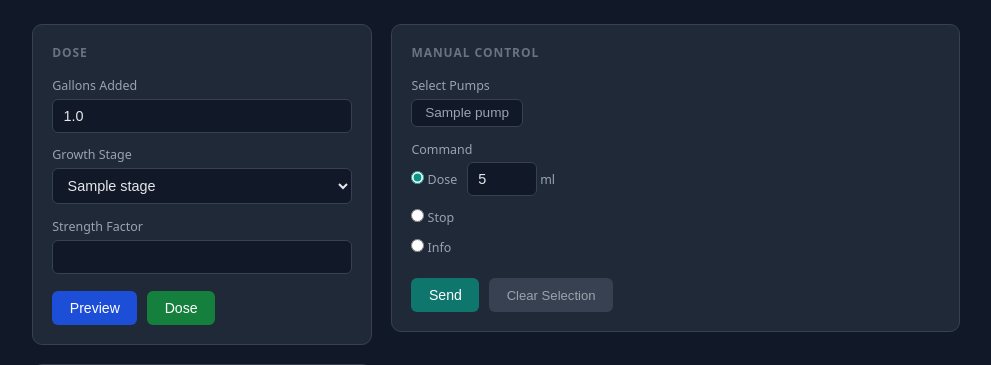
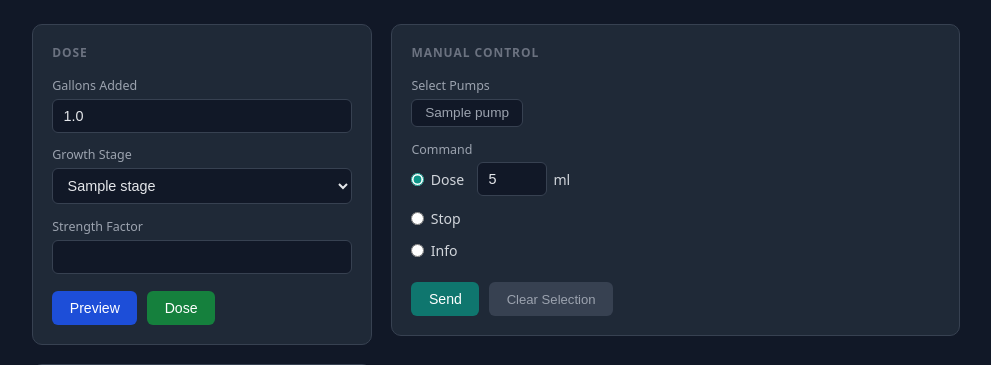
Before and after one commit to Abiel5/doser-ui, a Flask app: template templates/index.html in a window 1280 px wide. Shown: the part 55-420 px from the top of the page, without its empty margins (144-1135 px from the left). Run offline with Flask 3, Linux system fonts and the light colour scheme; the template is opened without the code that fills it: most values are stand-ins (such as "Sample title", 1, 10 or a date in 2020).

Commit message:
Fix cmd-radio flex overridden by .field label display:block
.field label has higher specificity than .cmd-radio, killing the flex
layout. Using label.cmd-radio gives equal specificity and wins by order.

Co-Authored-By: Claude Sonnet 4.6 <noreply@anthropic.com>

```diff
--- a/templates/index.html
+++ b/templates/index.html
@@ -122,8 +122,8 @@
     }
     .pump-btn.selected { border-color: #0d9488; color: #2dd4bf; background: #042f2e; }
     .cmd-options { display: flex; flex-direction: column; gap: 0.5rem; margin-top: 0.3rem; }
-    .cmd-radio { display: flex; align-items: center; gap: 0.4rem; font-size: 0.88rem; color: #d1d5db; cursor: pointer; }
-    .cmd-radio input[type=radio] { accent-color: #0d9488; }
+    label.cmd-radio { display: flex; align-items: center; gap: 0.4rem; font-size: 0.88rem; color: #d1d5db; cursor: pointer; }
+    .cmd-radio input[type=radio] { accent-color: #0d9488; flex-shrink: 0; }
 
     #preview-panel { margin-top: 1.1rem; display: none; }
     #preview-panel.visible { display: block; }
```
